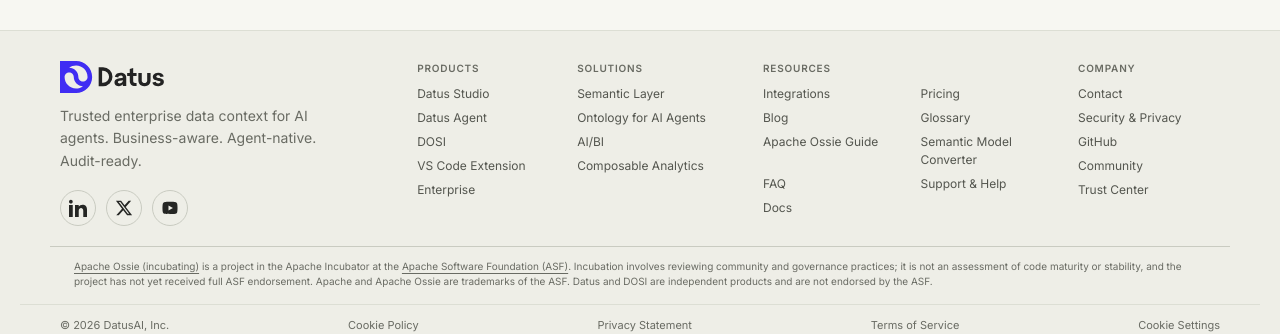
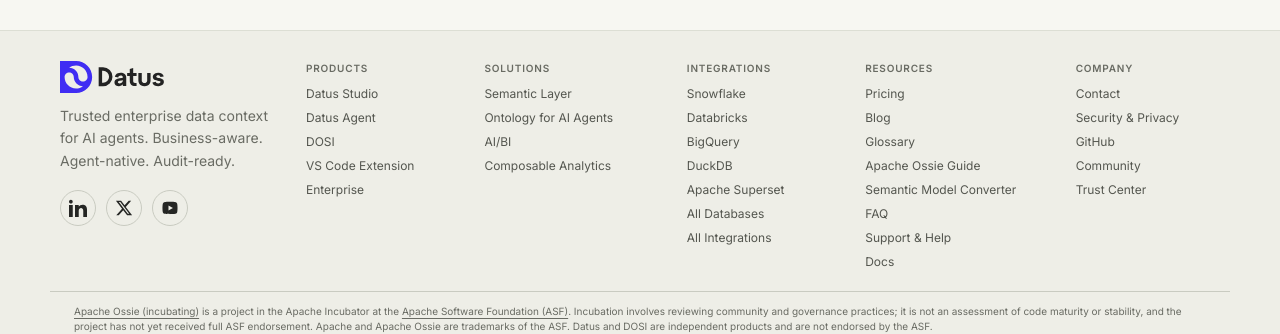
Before and after one commit to Datus-ai/Datus-website, a React (Vite) app: page / in a window 1280 px wide. Shown: the part 6344-6678 px from the top of the page. Built offline with nearby package versions, Linux system fonts and the light colour scheme; no server answers.

Commit message:
Group warehouse and BI links under footer integrations

```diff
--- a/scripts/build-blog.mjs
+++ b/scripts/build-blog.mjs
@@ -248,15 +248,12 @@ function footerHtml() {
       <a href="https://www.youtube.com/@Datus-AI" target="_blank" rel="noopener noreferrer" aria-label="YouTube" title="YouTube">${SVG.youtube}</a>
     </div>
   </div>
-  <nav class="site-foot__nav" aria-label="Footer">
-    <a href="/products/cli/">CLI</a><a href="/products/studio/">Studio</a>
-    <a href="/integrations/">Integrations</a><a href="/pricing/">Pricing</a>
-    <a href="/blog/">Blog</a><a href="/glossary/">Glossary</a><a href="/faq/">FAQ</a>
-    <a href="/support/">Support</a>
-    <a href="/security/">Security &amp; Privacy</a>
-    <a href="/policies/cookies/">Cookie Policy</a>
-    <button type="button" data-cookie-settings>Cookie Settings</button>
-    <a href="${GITHUB_URL}" target="_blank" rel="noopener noreferrer">GitHub</a>
+  <nav class="site-foot__nav site-foot__nav--grouped" aria-label="Footer navigation">
+    <div class="site-foot__group"><h3>Products</h3><a href="/products/studio/">Datus Studio</a><a href="/products/cli/">Datus Agent</a><a href="https://dosi.datus.ai/" target="_blank" rel="noopener noreferrer">DOSI</a><a href="/products/vscode/">VS Code Extension</a><a href="/products/enterprise/">Enterprise</a></div>
+    <div class="site-foot__group"><h3>Solutions</h3><a href="/solutions/semantic-layer/">Semantic Layer</a><a href="/solutions/ontology/">Ontology for AI Agents</a><a href="/solutions/ai-bi/">AI/BI</a><a href="/solutions/composable-analytics/">Composable Analytics</a></div>
+    <div class="site-foot__group site-foot__group--integrations"><h3>Integrations</h3><a href="/databases/snowflake/">Snowflake</a><a href="/databases/databricks/">Databricks</a><a href="/databases/bigquery/">BigQuery</a><a href="/databases/duckdb/">DuckDB</a><a href="/integrations/superset/">Apache Superset</a><a href="/databases/">All Databases</a><a href="/integrations/">All Integrations</a></div>
+    <div class="site-foot__group"><h3>Resources</h3><a href="/pricing/">Pricing</a><a href="/blog/">Blog</a><a href="/glossary/">Glossary</a><a href="/apache-ossie/">Apache Ossie Guide</a><a href="/apache-ossie-converter/">Semantic Model Converter</a><a href="/faq/">FAQ</a><a href="/support/">Support</a><a href="https://docs.datus.ai/" target="_blank" rel="noopener noreferrer">Docs</a></div>
+    <div class="site-foot__group"><h3>Company</h3><a href="mailto:contact@datus.ai">Contact</a><a href="/security/">Security &amp; Privacy</a><a href="${GITHUB_URL}" target="_blank" rel="noopener noreferrer">GitHub</a><a href="/policies/cookies/">Cookie Policy</a><button type="button" data-cookie-settings>Cookie Settings</button></div>
   </nav>
   <span class="site-foot__copyright">© ${year} DatusAI, Inc.</span>
 </div><div class="container" style="padding-top:24px;font-size:11px;line-height:1.8;color:var(--ink-muted)"><p><a href="https://ossie.apache.org/" style="text-decoration:underline;text-underline-offset:3px">Apache Ossie (incubating)</a> is a project in the Apache Incubator at the <a href="https://www.apache.org/" style="text-decoration:underline;text-underline-offset:3px">Apache Software Foundation (ASF)</a>. Incubation involves reviewing community and governance practices; it is not an assessment of code maturity or stability, and the project has not yet received full ASF endorsement. Apache and Apache Ossie are trademarks of the ASF. Datus is an independent product and is not endorsed by the ASF.</p></div></footer>`;
--- a/src/components/Footer.css
+++ b/src/components/Footer.css
@@ -9,11 +9,11 @@
 }
 
 .site-footer__inner {
-  max-width: 1152px;
+  max-width: 1240px;
   margin: 0 auto;
   padding: 30px 24px 20px;
   display: grid;
-  grid-template-columns: 1fr 2.5fr;
+  grid-template-columns: 210px minmax(0, 1fr);
   gap: 36px;
 }
 
@@ -67,7 +67,7 @@
 
 .site-footer__cols {
   display: grid;
-  grid-template-columns: 1.1fr 1.3fr 2.3fr 1.1fr;
+  grid-template-columns: 1fr 1.15fr 1fr 1.2fr 0.9fr;
   gap: 18px;
 }
 
@@ -89,7 +89,7 @@
   gap: 6px;
 }
 
-.site-footer__col:nth-child(3) ul { display:grid; grid-template-columns:1fr 1fr; gap:6px 18px; }
+
 
 .site-footer__col a {
   color: #cbd5e1;
@@ -150,8 +150,8 @@
 
 @media(max-width:760px){
  .site-footer__cols{grid-template-columns:1fr 1fr;gap:22px}
- .site-footer__col:nth-child(3){grid-column:1/-1;grid-row:2}
- .site-footer__col:nth-child(4){grid-column:1/-1;grid-row:3}
+ .site-footer__col--integrations{grid-column:1/-1}
+ .site-footer__col--integrations ul{display:grid;grid-template-columns:1fr 1fr;gap:6px 18px}
  .site-footer__tagline{font-size:12px;max-width:40ch}
  .site-footer__apache{font-size:10px;line-height:1.55}
 }
@@ -166,3 +166,5 @@
  .site-footer__bar{flex-direction:row;flex-wrap:wrap;justify-content:flex-start;gap:7px 16px}
  .site-footer__bar>span{flex-basis:100%}
 }
+
+@media(min-width:761px) and (max-width:1000px){.site-footer__cols{grid-template-columns:repeat(3,minmax(0,1fr));gap:28px}}
--- a/src/components/Footer.tsx
+++ b/src/components/Footer.tsx
@@ -31,7 +31,7 @@ const Footer = ({ logoSrc = "/logo_dark.svg" }: { logoSrc?: string }) => {
           </div>
         </div>
 
-        <nav className="site-footer__cols" aria-label="Footer">
+        <nav className="site-footer__cols" aria-label={t.navigation}>
           <div className="site-footer__col">
             <h3 className="site-footer__heading">{t.products}</h3>
             <ul>
@@ -53,10 +53,22 @@ const Footer = ({ logoSrc = "/logo_dark.svg" }: { logoSrc?: string }) => {
             </ul>
           </div>
 
-          <div className="site-footer__col">
+          <div className="site-footer__col site-footer__col--integrations">
+            <h3 className="site-footer__heading">{t.integrations}</h3>
+            <ul>
+              <li><a href={l("/databases/snowflake/")}>Snowflake</a></li>
+              <li><a href={l("/databases/databricks/")}>Databricks</a></li>
+              <li><a href={l("/databases/bigquery/")}>BigQuery</a></li>
+              <li><a href={l("/databases/duckdb/")}>DuckDB</a></li>
+              <li><a href={l("/integrations/superset/")}>{p.superset}</a></li>
+              <li><a href={l("/databases/")}>{t.allDatabases}</a></li>
+              <li><a href={l("/integrations/")}>{p.allIntegrations}</a></li>
+            </ul>
+          </div>
+
+          <div className="site-footer__col site-footer__col--resources">
             <h3 className="site-footer__heading">{t.resources}</h3>
             <ul>
-              <li><a href={l("/integrations/")}>{t.integrations}</a></li>
               <li><a href={l("/pricing/")}>{t.pricing}</a></li>
               {/* The blog is English-only — no /zh mirror, so the href is left bare. */}
               <li><a href="/blog/">{t.blog}</a></li>
--- a/src/i18n/ui.ts
+++ b/src/i18n/ui.ts
@@ -40,6 +40,8 @@ export type UiMessages = {
     language: string;
   };
   footer: {
+    navigation: string;
+    allDatabases: string;
     apacheDisclaimer: { project: string; afterProject: string; foundation: string; afterFoundation: string };
     semanticConverter: string;
     apacheOssieGuide: string;
@@ -198,6 +200,8 @@ export const UI: Record<Locale, UiMessages> = {
       language: "Language",
     },
     footer: {
+      navigation: "Footer navigation",
+      allDatabases: "All Databases",
       apacheDisclaimer: {
         project: "Apache Ossie (incubating)",
         afterProject: " is a project in the Apache Incubator at the ",
@@ -359,6 +363,8 @@ export const UI: Record<Locale, UiMessages> = {
       language: "语言",
     },
     footer: {
+      navigation: "页脚导航",
+      allDatabases: "全部数据库",
       apacheDisclaimer: {
         project: "Apache Ossie（孵化中）",
         afterProject: "是 ",
--- a/src/styles/site.css
+++ b/src/styles/site.css
@@ -529,6 +529,18 @@ body {
   .site-foot__copyright { grid-column: 1; }
 }
 
+/* Grouped integration discovery in the static blog footer. */
+.site-foot__inner:has(.site-foot__nav--grouped){grid-template-columns:210px minmax(0,1fr);gap:28px 36px}
+.site-foot__nav--grouped{display:grid;grid-template-columns:1fr 1.15fr 1fr 1.2fr .9fr;gap:18px}
+.site-foot__group{display:flex;flex-direction:column;gap:6px;min-width:0}
+.site-foot__group h3{font-size:12px;font-weight:600;text-transform:uppercase;letter-spacing:.08em;color:var(--ink-muted);margin:0 0 4px;line-height:1.4}
+.site-foot__group a,.site-foot__group button{font:14px/1.5 Inter,system-ui,Arial,sans-serif;color:var(--ink-dim)}
+.site-foot__group button{border:0;background:none;padding:0;text-align:left;cursor:pointer}
+.site-foot__group :is(a,button):hover{color:var(--brand-bright)}
+@media(max-width:1100px){.site-foot__inner:has(.site-foot__nav--grouped){grid-template-columns:1fr}}
+@media(min-width:761px) and (max-width:1000px){.site-foot__nav--grouped{grid-template-columns:repeat(3,minmax(0,1fr));gap:28px}}
+@media(max-width:760px){.site-foot__nav--grouped{grid-template-columns:1fr 1fr;gap:22px}.site-foot__group--integrations{grid-column:1/-1;display:grid;grid-template-columns:1fr 1fr;gap:6px 18px}.site-foot__group--integrations h3{grid-column:1/-1}}
+
 /* ----------------------------- card ----------------------------- */
 .card {
   background: var(--panel);
```
